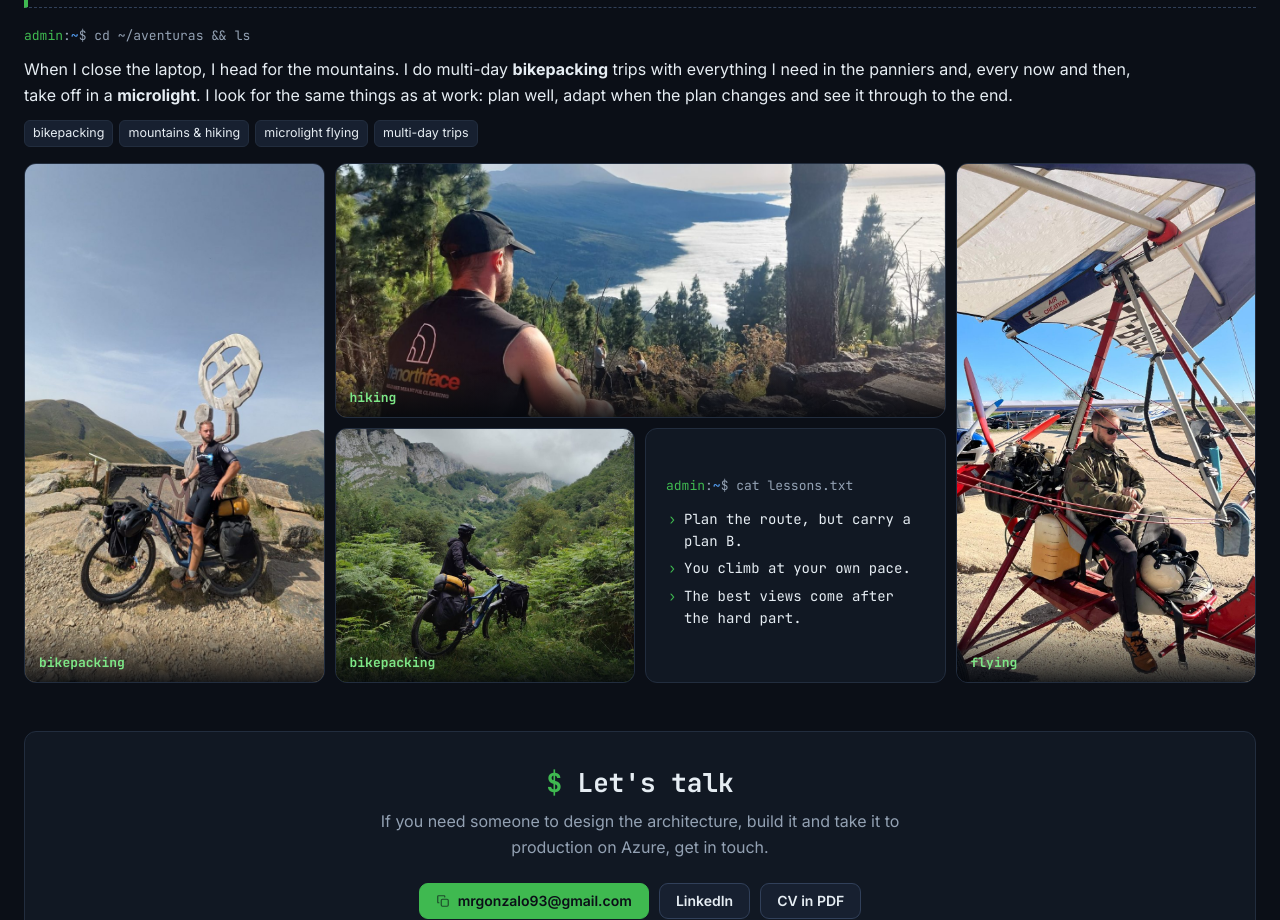
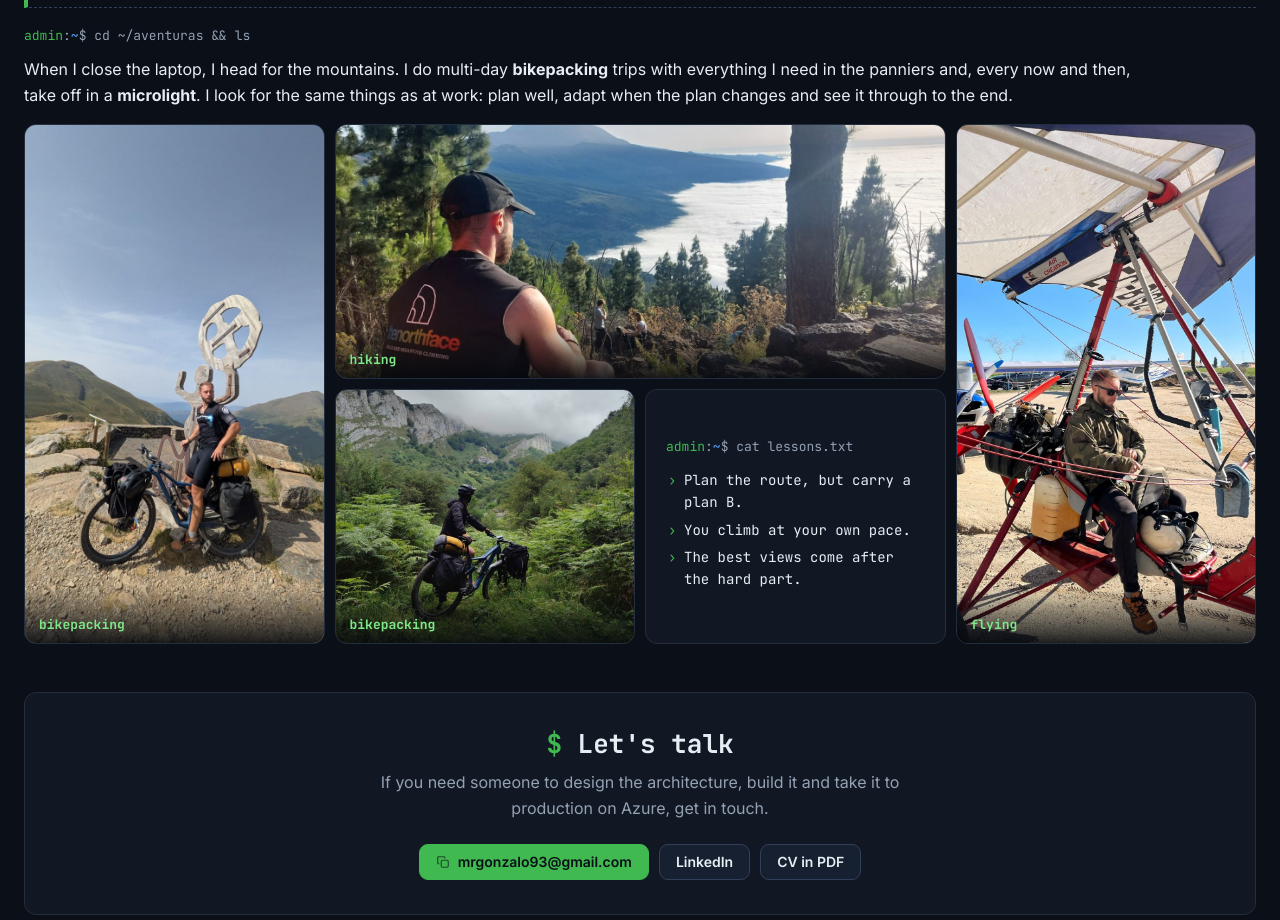
Before and after one commit to GonzaloMartinezRomero/mycvinhtml, a plain HTML site: page index.html in a window 1280 px wide. Shown: the part 7787-8707 px from the top of the page. Drawn offline with Linux system fonts and the light colour scheme.

Commit message:
Off-topic: quita las etiquetas de intereses
Co-Authored-By: Claude Opus 5.5 <noreply@anthropic.com>

```diff
--- a/index.html
+++ b/index.html
@@ -267,7 +267,6 @@ section{padding:44px 0 4px}
 .ot-intro p{margin:0 0 10px;max-width:110ch}
 .ot-cmd{font:13px/1.5 var(--mono);color:var(--muted)}
 .ot-cmd .u{color:var(--accent)} .ot-cmd .p{color:var(--link)}
-.hobbies{padding:0;margin-top:12px}
 .gallery{display:grid;grid-template-columns:1fr;gap:10px}
 .gallery figure{margin:0;position:relative;overflow:hidden;border-radius:var(--radius);border:1px solid var(--border);background:var(--surface-2)}
 .gallery img{display:block;width:100%;height:auto;transition:transform .6s ease}
@@ -786,7 +785,6 @@ footer{padding:36px 0 40px;color:var(--faint);font:12.5px/1.6 var(--mono);text-a
     <div class="ot-intro">
       <p class="ot-cmd" aria-hidden="true"><span class="u">admin</span>:<span class="p">~</span>$ cd ~/aventuras &amp;&amp; ls</p>
       <p><span lang="es">Cuando cierro el portátil, me voy a la montaña. Hago rutas de <strong>bikepacking</strong> de varios días con todo lo necesario en las alforjas y, de vez en cuando, despego en <strong>ultraligero</strong>. Busco lo mismo que en el trabajo: planificar bien, adaptarme cuando cambia el plan y llegar hasta el final.</span><span lang="en">When I close the laptop, I head for the mountains. I do multi-day <strong>bikepacking</strong> trips with everything I need in the panniers and, every now and then, take off in a <strong>microlight</strong>. I look for the same things as at work: plan well, adapt when the plan changes and see it through to the end.</span></p>
-      <ul class="tags hobbies"><li>bikepacking</li><li><span lang="es">montaña y senderismo</span><span lang="en">mountains &amp; hiking</span></li><li><span lang="es">vuelo en ultraligero</span><span lang="en">microlight flying</span></li><li><span lang="es">rutas de varios días</span><span lang="en">multi-day trips</span></li></ul>
     </div>
     <div class="gallery">
       <figure class="g-a">
```
